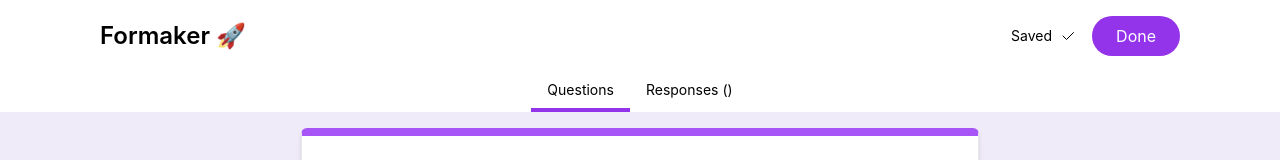
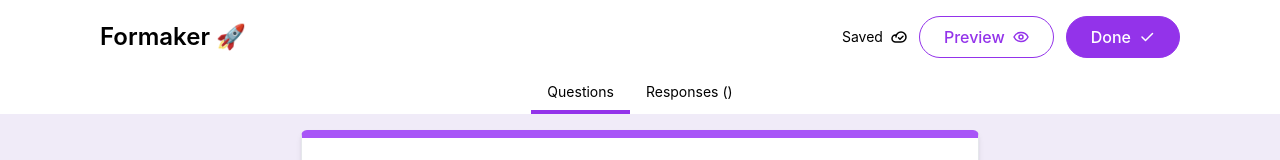
Before and after one commit to DineshRout779/formaker, a React (Vite) app in the folder client/: page /forms/1/edit in a window 1280 px wide. Shown: the top 160 px of the page. Built offline with nearby package versions, Linux system fonts and the light colour scheme; no server answers.

Commit message:
feat: preview

```diff
--- a/client/src/components/EditFormNavbar.jsx
+++ b/client/src/components/EditFormNavbar.jsx
@@ -1,8 +1,8 @@
 /* eslint-disable react/prop-types */
-import axios from 'axios';
-import { Check, CircleNotch } from 'phosphor-react';
+import { Check, CircleNotch, CloudCheck, Eye } from 'phosphor-react';
 import { useCallback, useEffect, useState } from 'react';
 import { Link, NavLink, useNavigate } from 'react-router-dom';
+import { editForm } from '../services/form';
 
 const EditFormNavbar = ({ formId, form, autoSave }) => {
   const navigate = useNavigate();
@@ -11,10 +11,7 @@ const EditFormNavbar = ({ formId, form, autoSave }) => {
   const saveForm = useCallback(async () => {
     try {
       setIsLoading(true);
-      const res = await axios.put(
-        `http://localhost:3000/api/v1/form/${formId}`,
-        form
-      );
+      const res = await editForm(formId, form);
 
       console.log(res);
     } catch (error) {
@@ -46,7 +43,7 @@ const EditFormNavbar = ({ formId, form, autoSave }) => {
             Formaker 🚀
           </h1>
         </Link>
-        <div className='flex gap-4 items-center'>
+        <div className='flex gap-3 items-center'>
           <button
             title='Save form'
             onClick={saveForm}
@@ -54,18 +51,29 @@ const EditFormNavbar = ({ formId, form, autoSave }) => {
           >
             Saved
             {isLoading ? (
-              <span className='animate-spin'>
+              <span className='animate-spin font-medium'>
                 <CircleNotch size={16} />
               </span>
             ) : (
-              <Check size={16} />
+              <CloudCheck size={16} weight='bold' />
             )}
           </button>
+
+          <Link
+            title='Preview'
+            to={`/forms/${form._id}/share`}
+            target='_blank'
+            className='bg-white font-medium border border-purple-600 flex gap-2 items-center text-purple-600 rounded-full hover:shadow-xl p-2 px-6'
+          >
+            Preview <Eye size={16} weight='bold' />
+          </Link>
+
           <button
+            title='Finish'
             onClick={() => navigate(`/`)}
-            className='bg-purple-600 flex gap-2 items-center text-white rounded-full hover:shadow-xl p-2 px-6'
+            className='bg-purple-600 font-medium border border-purple-600 flex gap-2 items-center text-white rounded-full hover:shadow-xl p-2 px-6'
           >
-            Done
+            Done <Check size={16} weight='bold' />
           </button>
         </div>
       </div>
```
